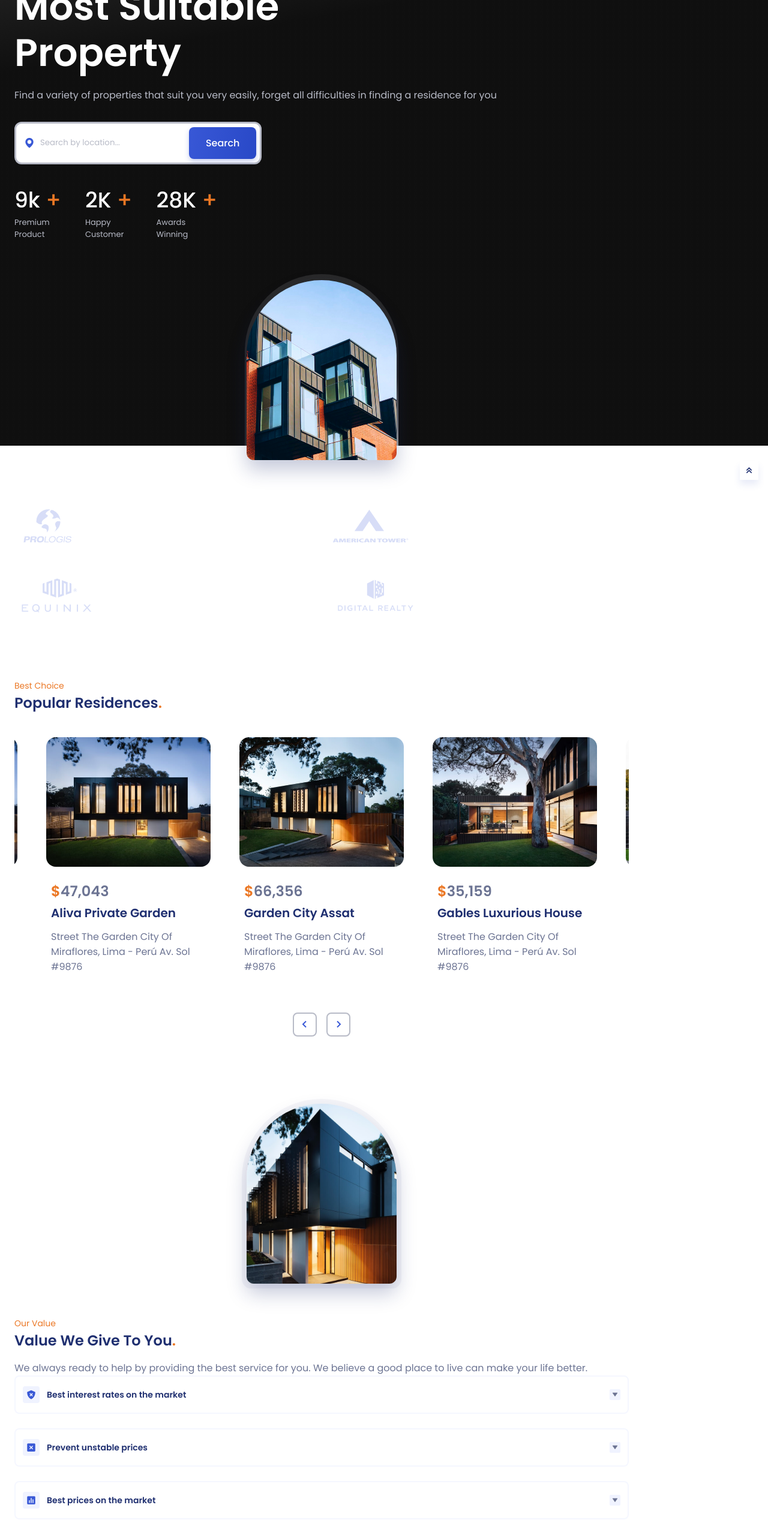
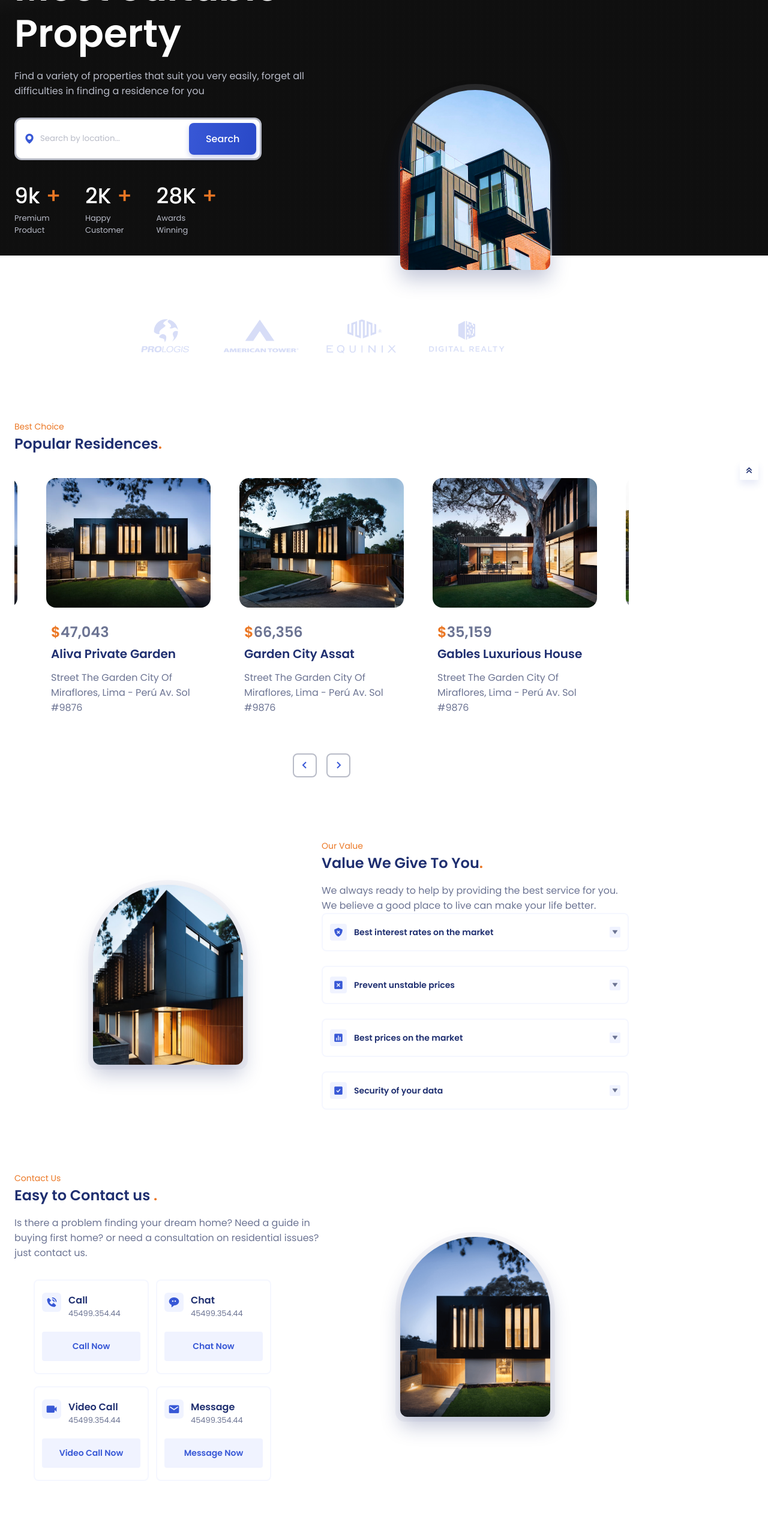
Before and after one commit to Abhishek-76/real-state, a plain HTML site: page index.html in a window 1280 px wide. Shown: the part 240-2779 px from the top of the page at 60% size. Drawn offline with nearby package versions, Linux system fonts and the light colour scheme.

Commit message:
medium devices 767px

```diff
--- a/assets/css/styles.css
+++ b/assets/css/styles.css
@@ -625,7 +625,7 @@ body.dark-theme {
 }
 /*=============== SUBSCRIBE ===============*/
 .subscribe {
-  padding: 2.5rem 0;
+  padding: 2.5rem;
 }
 .subscribe__container {
   background-color: var(--first-color);
@@ -835,6 +835,42 @@ body.dark-theme {
     grid-template-columns: repeat(3, max-content);
   }
 }
+@media screen and (min-width: 767px) {
+  .home__container {
+    grid-template-columns: repeat(2, 1fr);
+    padding-top: 2rem;
+  }
+  .home__orbe {
+    align-self: flex-end;
+  }
+  .home__data {
+    padding-bottom: 2rem;
+  }
+  .logos__container {
+    grid-template-columns: repeat(4, max-content);
+    justify-content: center;
+  }
+  .value_container,
+  .contact__container {
+    grid-template-columns: repeat(2, 1fr);
+    align-items: center;
+  }
+  .contact__images {
+    order: 1;
+  }
+  .contact__card {
+    justify-content: initial;
+    margin-left: 2rem;
+    margin-top: 2rem;
+  }
+  .subscribe__container {
+    padding: 3rem 13rem;
+  }
+  .footer__container {
+    grid-template-columns: repeat(2, max-content);
+    justify-content: space-between;
+  }
+}
 /* For large devices */
 
 /* For 2K & 4K resolutions */ ;
```
